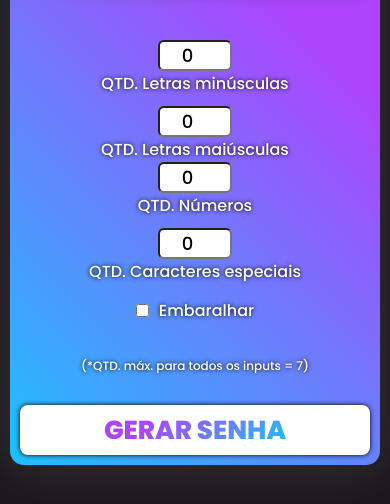
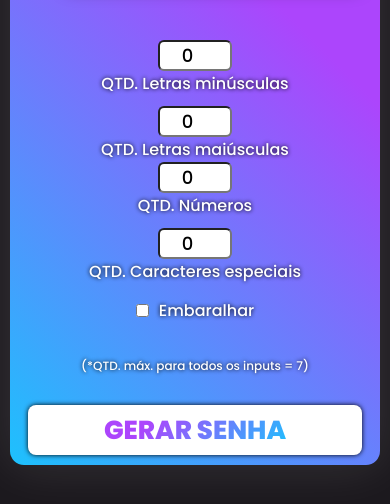
Before and after one commit to eytorlima/12-password-generator, a plain HTML site: page index.html in a window 390 px wide. Shown: the part 258-762 px from the top of the page. Drawn offline with Linux system fonts and the light colour scheme.

Commit message:
fixing responsive

```diff
--- a/styles/index.css
+++ b/styles/index.css
@@ -217,6 +217,10 @@ input {
         gap: 10px;
     }
 
+    .generate {
+        width: 90%;
+    }
+
     .gif {
         display: none;
     }
```
